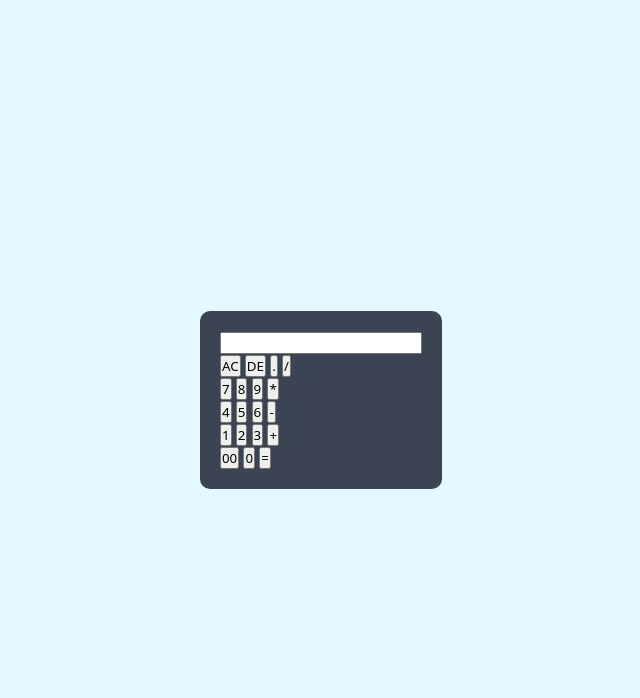
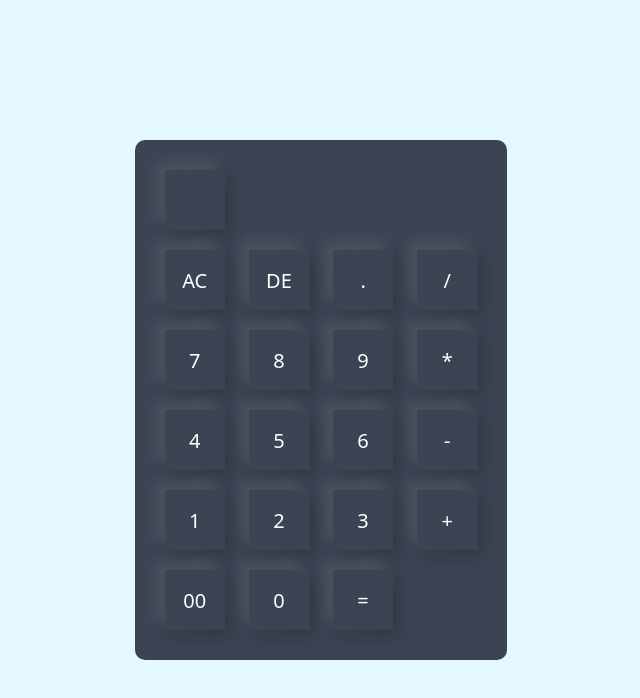
Before and after one commit to Stoic-Coder2003/Calculator, a plain HTML site: page index.html in a window 1280 px wide. Shown: the whole page, without its empty margins (319-959 px from the left). Drawn offline with Linux system fonts and the light colour scheme.

Commit message:
added background to buttons

```diff
--- a/style.css
+++ b/style.css
@@ -19,3 +19,17 @@
     padding: 20px;
     border-radius: 10px;
 }
+
+.calculator form input{
+    border: 0;
+    outline: 0;
+    width: 60px;
+    height: 60px;
+    border-right: 10px;
+    box-shadow: -8px -8px 15px rgba(255, 255, 255, 0.1),5px 5px 15px rgba(0, 0, 0, 0.2);
+    background: transparent;
+    font-size: 20px;
+    color: #fff;
+    cursor: pointer;
+    margin: 10px;
+}
```
Also changed, not shown: index.html (+1 -0 lines).
